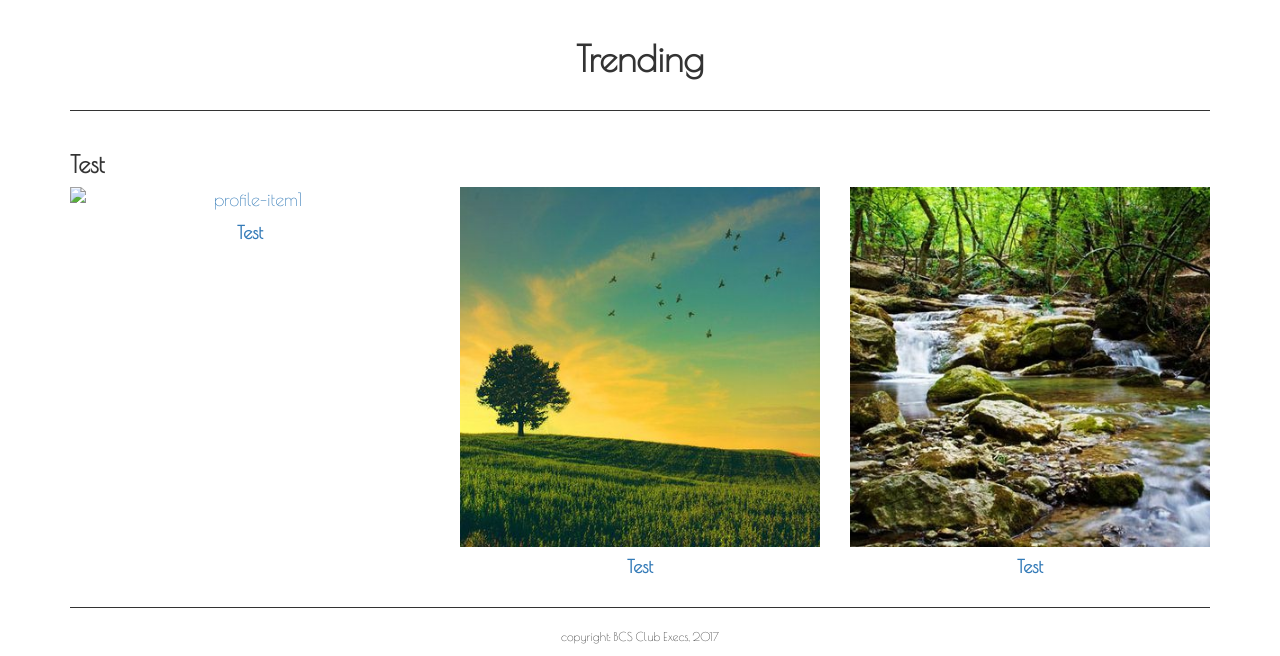
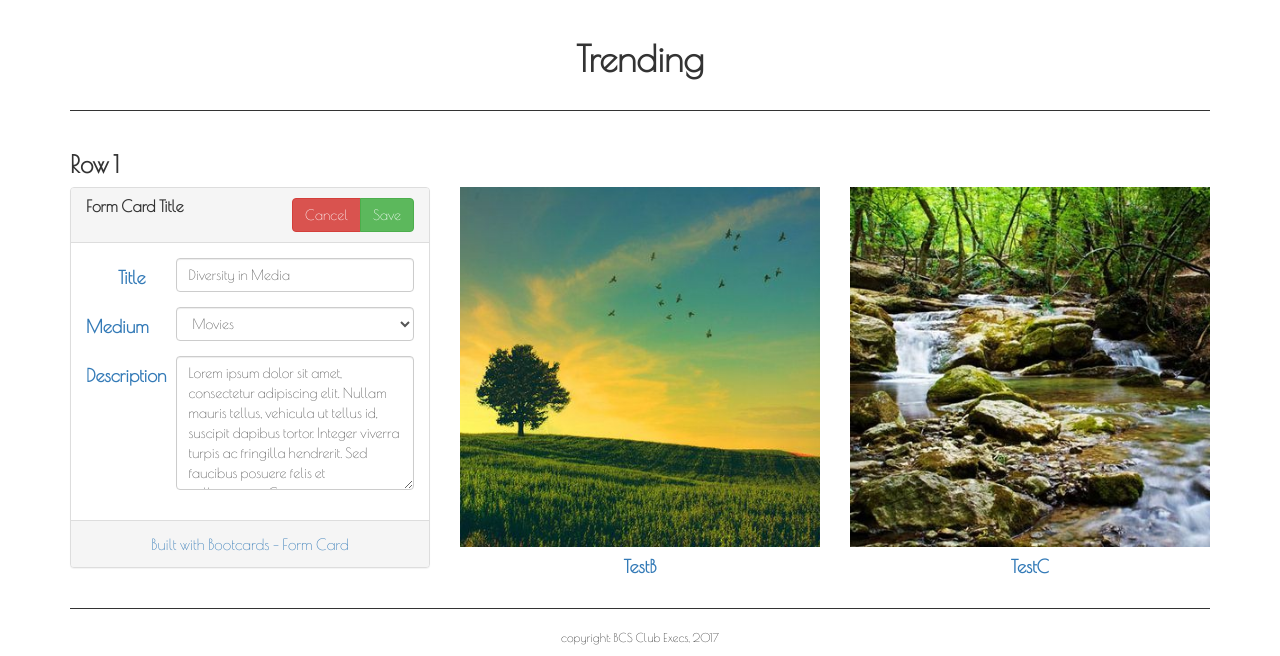
Before and after one commit to hskdian/BCSwebsite, a plain HTML site: page index.html in a window 1280 px wide. Shown: the part 1473-2129 px from the top of the page. Drawn offline with nearby package versions, Linux system fonts and the light colour scheme.

Commit message:
Added bootcard

```diff
--- a/index.html
+++ b/index.html
@@ -64,26 +64,68 @@
 			</div>
 			<div class="row">
 				<div class="col-md-12">
-					<h3>Test</h3>
+					<h3>Row 1</h3>
 				</div>
 			</div>
 			<section class="row text-center">
 				<div class="col-md-4 col-sm-6">
 					<a data-target="#myModal1" data-toggle="modal">
-						<img src="img/profile-item1.png" alt="profile-item1" class="img-responsive center-block">
-						<h4>Test</h4>
+						<div class="panel panel-default">
+  <div class="panel-heading clearfix">
+    <h3 class="panel-title pull-left">Form Card Title</h3>
+    <div class="btn-group pull-right">
+      <button class="btn btn-danger">
+        <i class="fa fa-times"></i>
+        Cancel
+      </button>
+      <button class="btn btn-success">
+        <i class="fa fa-check"></i>
+        Save
+      </button>
+    </div>
+  </div>
+  <div class="modal-body">
+    <form class="form-horizontal">
+      <div class="form-group">
+        <label class="col-xs-3 control-label">Title</label>
+        <div class="col-xs-9">
+          <input type="text" class="form-control" value="Diversity in Media">
+        </div>
+      </div>
+      <div class="form-group">
+        <label class="col-xs-3 control-label">Medium</label>
+        <div class="col-xs-9">
+          <select class="form-control">
+            <option>Books</option>
+            <option selected>Movies</option>
+            <option>Other</option>
+          </select>
+        </div>
+      </div>
+      <div class="form-group">
+        <label class="col-xs-3 control-label">Description</label>
+        <div class="col-xs-9">
+          <textarea class="form-control" rows="6">Lorem ipsum dolor sit amet, consectetur adipiscing elit. Nullam mauris tellus, vehicula ut tellus id, suscipit dapibus tortor. Integer viverra turpis ac fringilla hendrerit. Sed faucibus posuere felis et pellentesque. Cras varius tortor vitae molestie tempor. Proin ut viverra elit, ac gravida tortor.</textarea>
+        </div>
+      </div>
+    </form>
+  </div>
+  <div class="panel-footer">
+    <small>Built with Bootcards - Form Card</small>
+  </div>
+</div>
 					</a>
 				</div>
 				<div class="col-md-4 col-sm-6">
 					<a data-target="#myModal2" data-toggle="modal">
 						<img src="img/profile-item2.png" alt="profile-item2" class="img-responsive center-block">
-						<h4>Test</h4>
+						<h4>TestB</h4>
 					</a>
 				</div>
 				<div class="col-md-4 col-sm-6">
 					<a data-target="#myModal3" data-toggle="modal">
 						<img src="img/profile-item3.png" alt="profile-item3" class="img-responsive center-block">
-						<h4>Test</h4>
+						<h4>TestC</h4>
 					</a>
 				</div>
 			</section>
```
